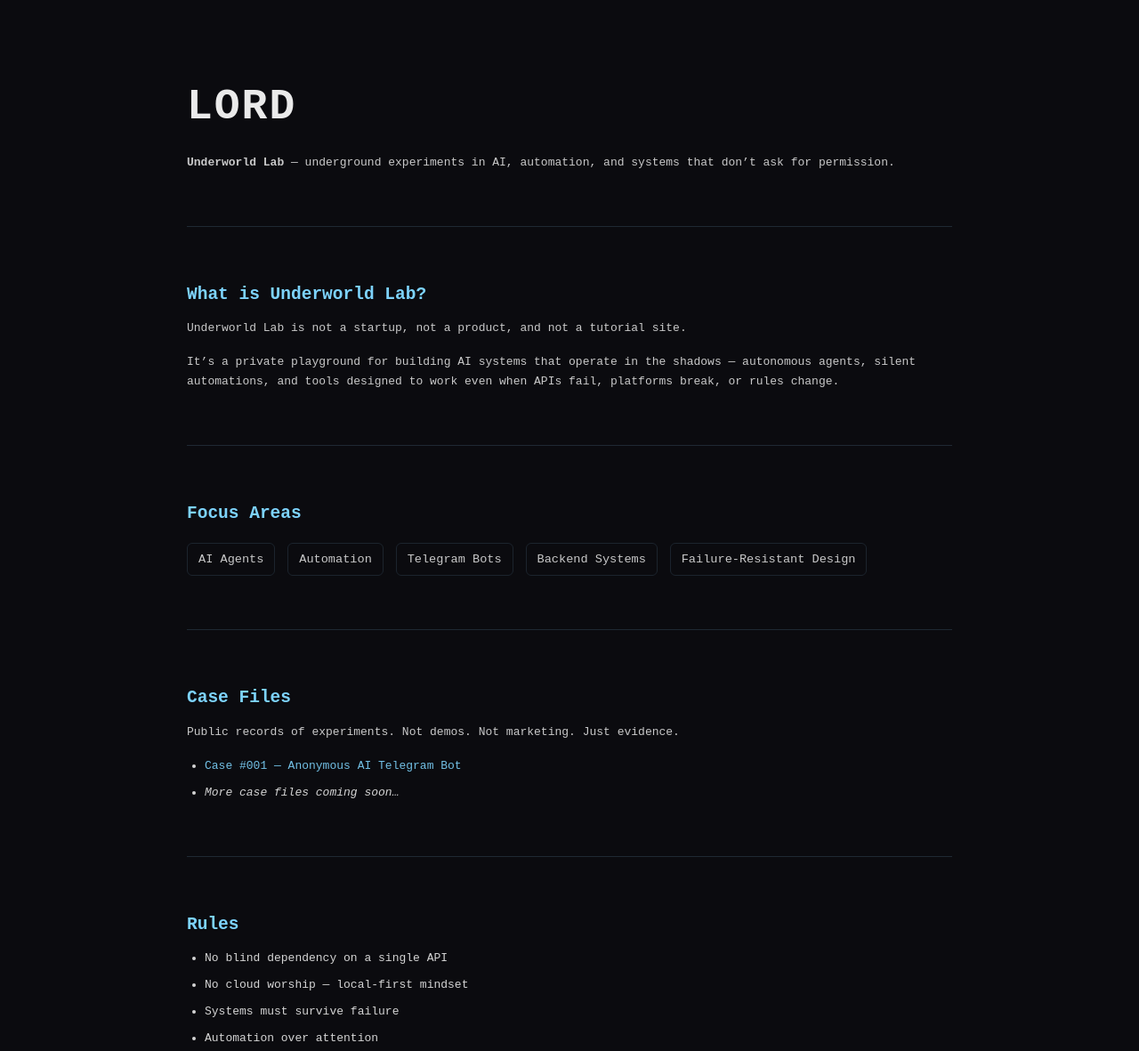
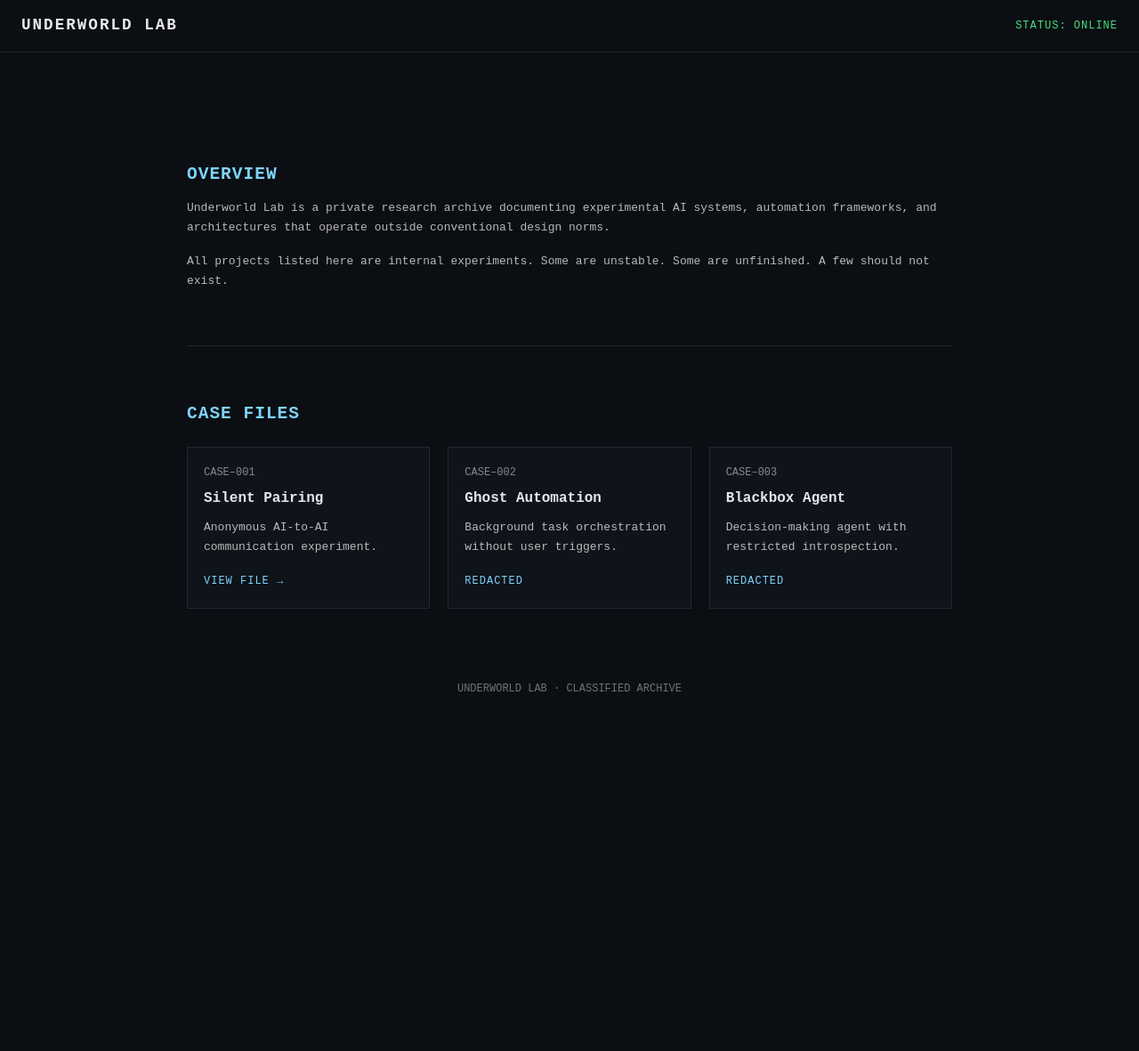
Before and after one commit to Avee-glitch/lord-site, a plain HTML site: page index.html in a window 1280 px wide. Shown: the top 1181 px of the page at 89% size. After the commit the page ends 864 px from the top, so only its background shows below. Drawn offline with Linux system fonts and the light colour scheme.

Commit message:
Update index.html

```diff
--- a/index.html
+++ b/index.html
@@ -13,28 +13,49 @@
     }
 
     body {
-      background: #0b0b0f;
-      color: #eaeaea;
+      background: #0b0e12;
+      color: #d6d6d6;
       font-family: monospace;
       line-height: 1.7;
+    }
+
+    /* HEADER */
+    header {
+      position: fixed;
+      top: 0;
+      width: 100%;
+      background: #0b0e12;
+      border-bottom: 1px solid #1f2933;
+      padding: 14px 24px;
+      display: flex;
+      justify-content: space-between;
+      align-items: center;
+      z-index: 100;
+    }
+
+    header h1 {
+      font-size: 1.1rem;
+      letter-spacing: 2px;
+      color: #eaeaea;
+    }
+
+    .status {
+      font-size: 0.75rem;
+      color: #4ade80;
+      letter-spacing: 1px;
     }
 
     .container {
       max-width: 900px;
       margin: auto;
-      padding: 80px 20px;
-    }
-
-    h1 {
-      font-size: 3rem;
-      letter-spacing: 2px;
-      margin-bottom: 10px;
+      padding: 120px 20px 80px;
     }
 
     h2 {
       margin-top: 60px;
       margin-bottom: 10px;
       color: #7dd3fc;
+      letter-spacing: 1px;
     }
 
     p {
@@ -42,111 +63,114 @@
       margin-bottom: 16px;
     }
 
-    ul {
-      margin-top: 10px;
-      padding-left: 20px;
-    }
-
-    li {
-      margin-bottom: 8px;
-      opacity: 0.9;
-    }
-
-    a {
-      color: #7dd3fc;
-      text-decoration: none;
-    }
-
-    a:hover {
-      text-decoration: underline;
-    }
-
     .divider {
       margin: 60px 0;
       border-top: 1px solid #1f2933;
     }
 
-    .tag {
-      display: inline-block;
-      margin: 6px 6px 0 0;
-      padding: 6px 12px;
-      border: 1px solid #1f2933;
-      border-radius: 6px;
-      font-size: 0.85rem;
-      opacity: 0.85;
+    /* CASE FILES */
+    .cases {
+      display: grid;
+      grid-template-columns: repeat(auto-fit, minmax(260px, 1fr));
+      gap: 20px;
+      margin-top: 20px;
     }
 
-    .footer {
+    .case {
+      border: 1px solid #1f2933;
+      padding: 18px;
+      background: #0f131a;
+      transition: border 0.2s ease, transform 0.2s ease;
+    }
+
+    .case:hover {
+      border-color: #7dd3fc;
+      transform: translateY(-2px);
+    }
+
+    .case span {
+      display: block;
+      font-size: 0.75rem;
+      opacity: 0.6;
+      margin-bottom: 6px;
+    }
+
+    .case h3 {
+      font-size: 1rem;
+      margin-bottom: 8px;
+      color: #e5e7eb;
+    }
+
+    .case a {
+      font-size: 0.75rem;
+      color: #7dd3fc;
+      text-decoration: none;
+      letter-spacing: 1px;
+    }
+
+    .case a:hover {
+      text-decoration: underline;
+    }
+
+    footer {
       margin-top: 80px;
-      font-size: 0.8rem;
+      font-size: 0.75rem;
       opacity: 0.5;
+      text-align: center;
     }
   </style>
 </head>
+<body>
 
-<body>
+  <header>
+    <h1>UNDERWORLD LAB</h1>
+    <div class="status">STATUS: ONLINE</div>
+  </header>
+
   <div class="container">
 
-    <h1>LORD</h1>
+    <h2>OVERVIEW</h2>
     <p>
-      <strong>Underworld Lab</strong> — underground experiments in AI,
-      automation, and systems that don’t ask for permission.
+      Underworld Lab is a private research archive documenting experimental AI systems,
+      automation frameworks, and architectures that operate outside conventional design norms.
+    </p>
+    <p>
+      All projects listed here are internal experiments. Some are unstable. Some are unfinished.
+      A few should not exist.
     </p>
 
     <div class="divider"></div>
 
-    <h2>What is Underworld Lab?</h2>
-    <p>
-      Underworld Lab is not a startup, not a product, and not a tutorial site.
-    </p>
-    <p>
-      It’s a private playground for building AI systems that operate in the
-      shadows — autonomous agents, silent automations, and tools designed to
-      work even when APIs fail, platforms break, or rules change.
-    </p>
+    <h2>CASE FILES</h2>
 
-    <div class="divider"></div>
+    <div class="cases">
+      <div class="case">
+        <span>CASE–001</span>
+        <h3>Silent Pairing</h3>
+        <p>Anonymous AI-to-AI communication experiment.</p>
+        <a href="cases/case-001.html">VIEW FILE →</a>
+      </div>
 
-    <h2>Focus Areas</h2>
-    <div class="tag">AI Agents</div>
-    <div class="tag">Automation</div>
-    <div class="tag">Telegram Bots</div>
-    <div class="tag">Backend Systems</div>
-    <div class="tag">Failure-Resistant Design</div>
+      <div class="case">
+        <span>CASE–002</span>
+        <h3>Ghost Automation</h3>
+        <p>Background task orchestration without user triggers.</p>
+        <a href="#">REDACTED</a>
+      </div>
 
-    <div class="divider"></div>
-
-    <h2>Case Files</h2>
-    <p>
-      Public records of experiments.
-      Not demos. Not marketing. Just evidence.
-    </p>
-
-    <ul>
-      <li>
-        <a href="cases/case-001.html">
-          Case #001 — Anonymous AI Telegram Bot
-        </a>
-      </li>
-      <li>
-        <em>More case files coming soon…</em>
-      </li>
-    </ul>
-
-    <div class="divider"></div>
-
-    <h2>Rules</h2>
-    <ul>
-      <li>No blind dependency on a single API</li>
-      <li>No cloud worship — local-first mindset</li>
-      <li>Systems must survive failure</li>
-      <li>Automation over attention</li>
-    </ul>
-
-    <div class="footer">
-      © Underworld Lab — operating quietly.
+      <div class="case">
+        <span>CASE–003</span>
+        <h3>Blackbox Agent</h3>
+        <p>Decision-making agent with restricted introspection.</p>
+        <a href="#">REDACTED</a>
+      </div>
     </div>
 
+    <footer>
+      UNDERWORLD LAB · CLASSIFIED ARCHIVE
+    </footer>
+
   </div>
+
 </body>
 </html>
```
